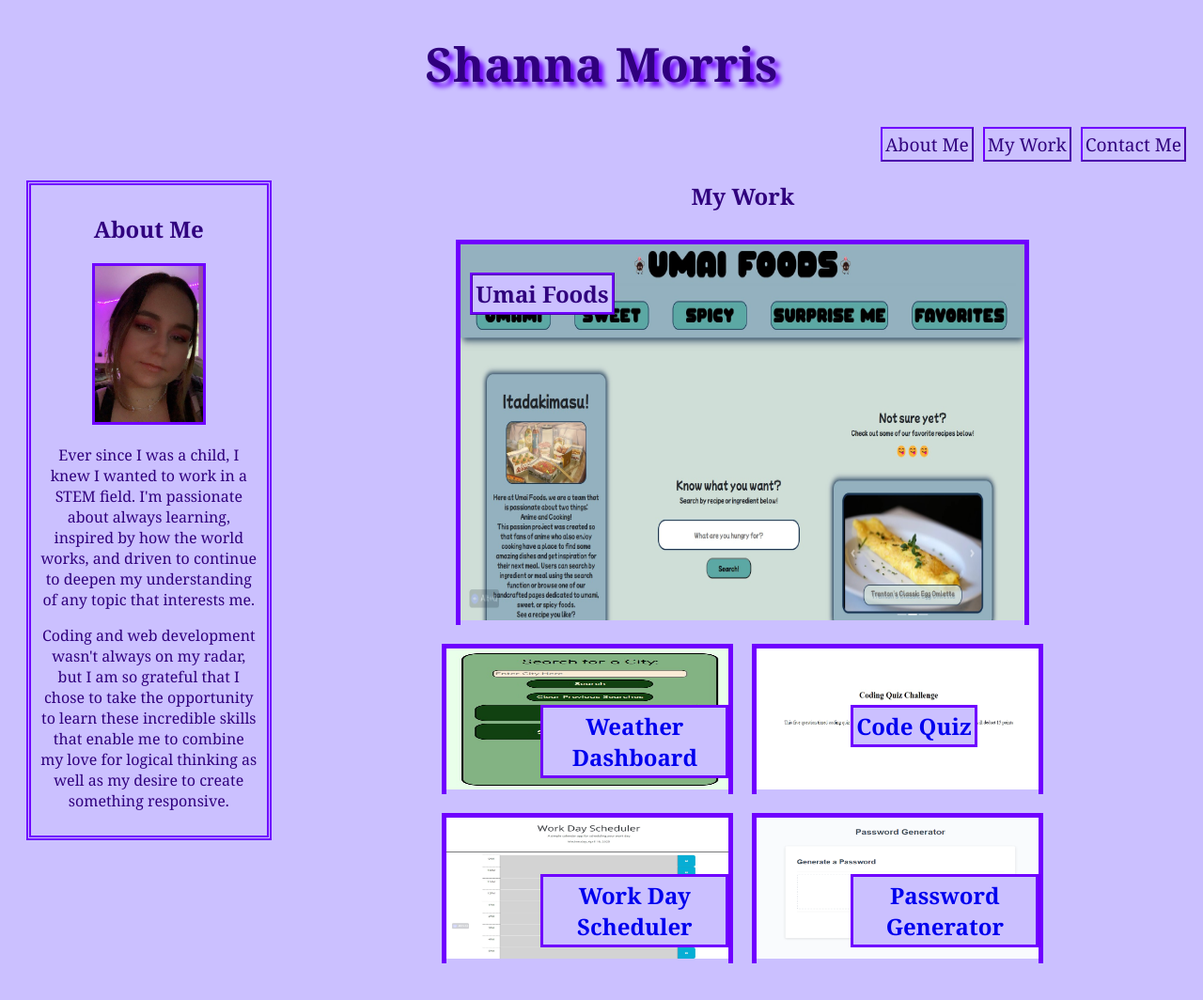
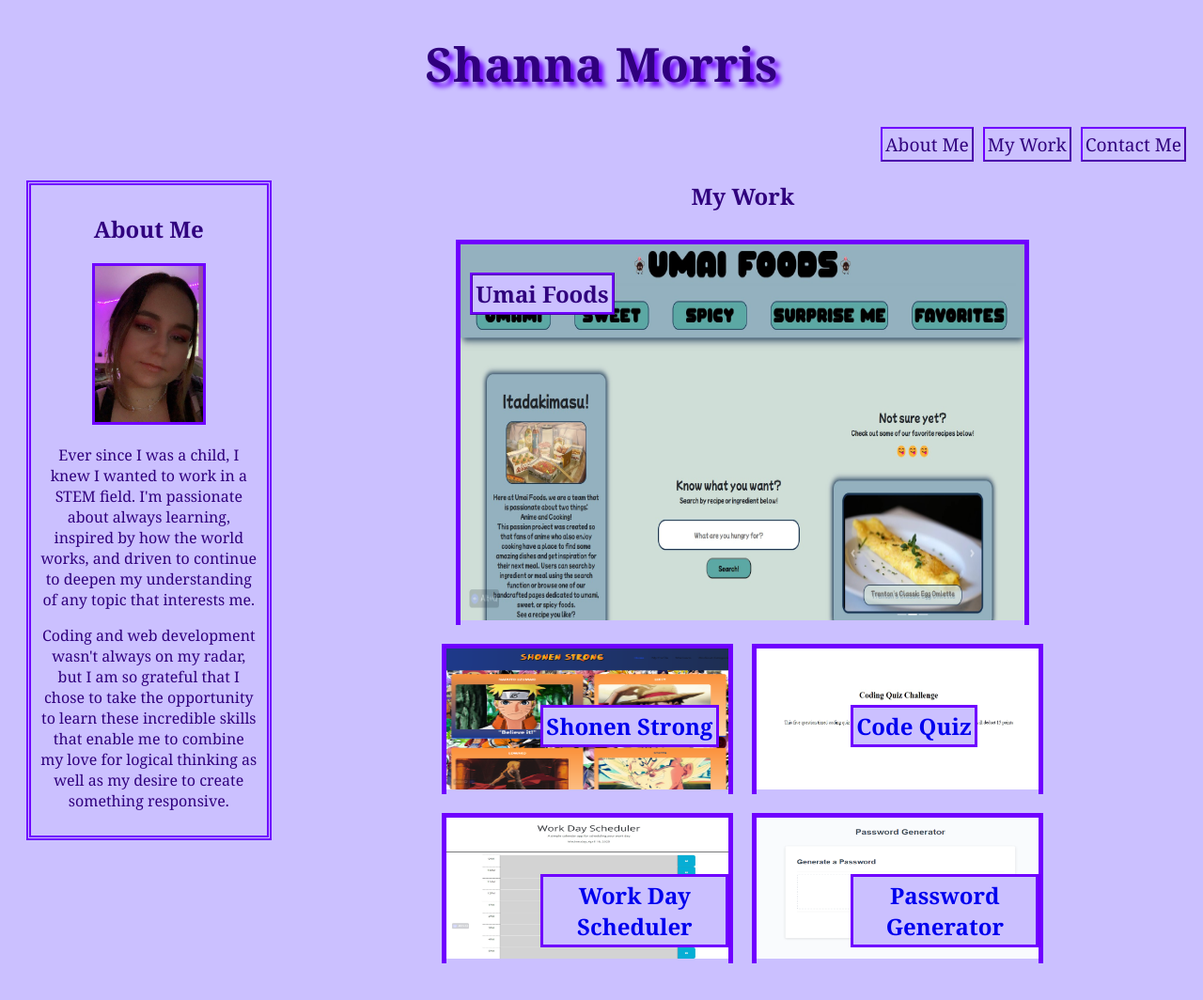
Before and after one commit to ShannaRenee/My-Portfolio, a plain HTML site: page index.html in a window 1280 px wide. Shown: the top 1064 px of the page at 94% size. Drawn offline with Linux system fonts and the light colour scheme.

Commit message:
added shonen strong to portfolio

```diff
--- a/index.html
+++ b/index.html
@@ -44,10 +44,10 @@
         </div>
         <div class="small-project">
             <div class="card">
-                <a href="https://shannarenee.github.io/Weather-Dashboard/" target="_blank">
-                    <img src="./assets/images/weather dashboard small.jpg"
-                    alt="Weather Dashboard App"/>
-                    <h2>Weather Dashboard</h2>
+                <a href="https://shonen-strong-785fc5b335e5.herokuapp.com/" target="_blank">
+                    <img src="./assets/images/shonenstrong.png"
+                    alt="Shonen Strong"/>
+                    <h2>Shonen Strong</h2>
                 </a>
             </div>
             <div class="card">
```
Also changed, not shown: assets/images/shonenstrong.png (added).
